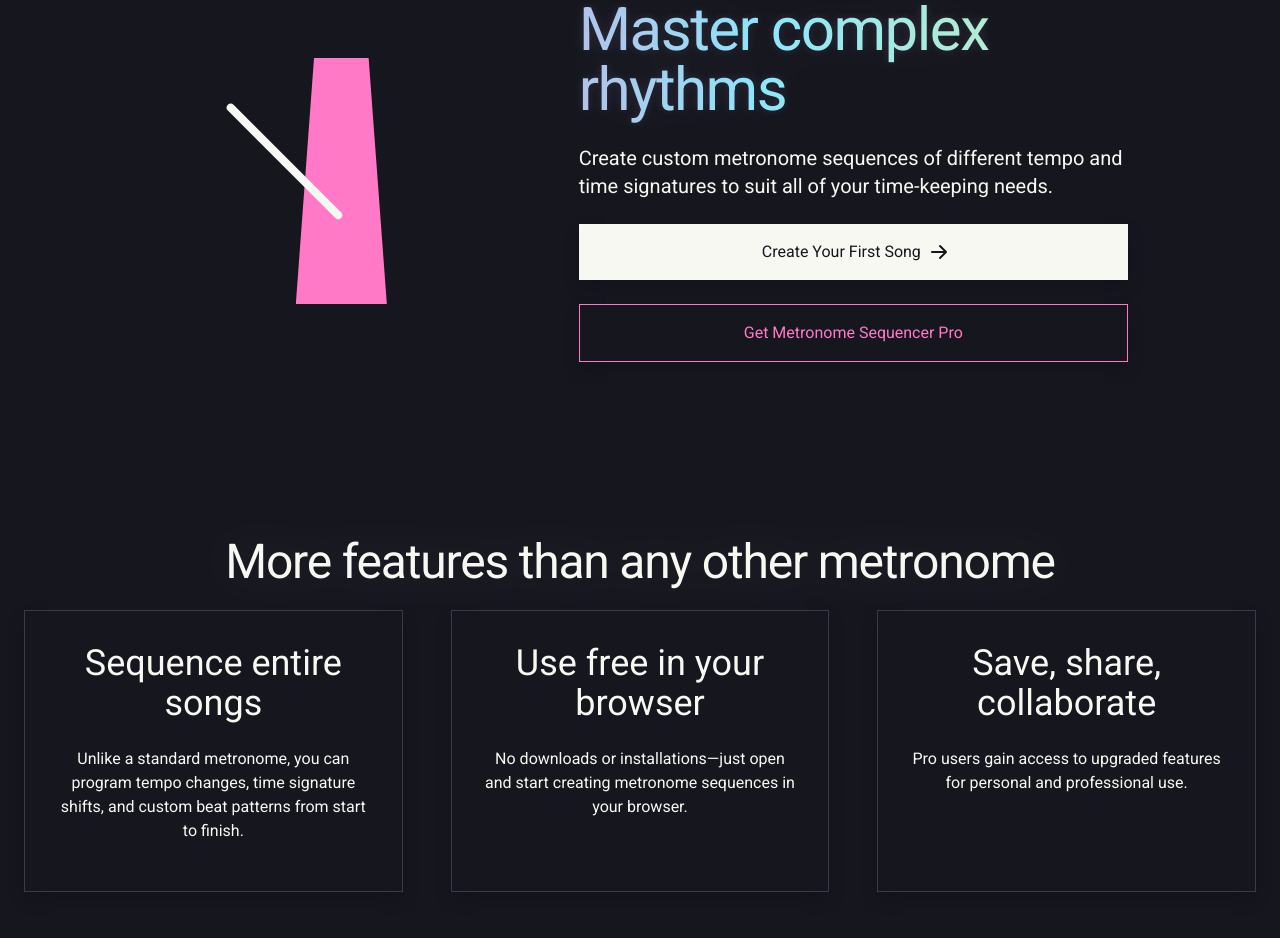
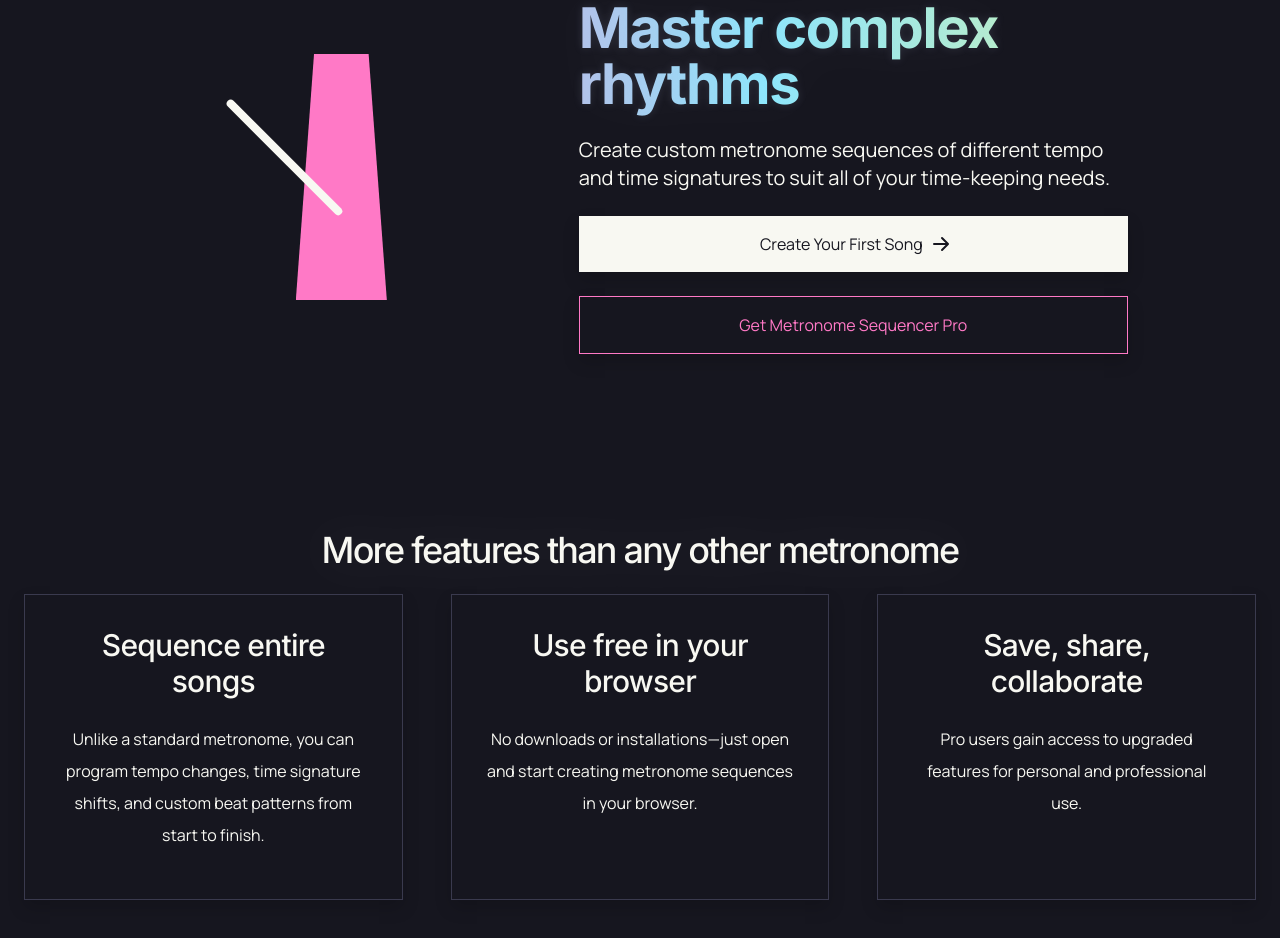
Before and after one commit to oceanhillman/metronome-sequencer, a Next.js app: page / in a window 1280 px wide. Shown: the part 200-1138 px from the top of the page. Built offline with nearby package versions, Linux system fonts and the light colour scheme; no server answers.

Commit message:
feat: update heading/body font

```diff
--- a/src/app/account/AccountManager.jsx
+++ b/src/app/account/AccountManager.jsx
@@ -102,7 +102,7 @@
     return (
         <div className="">
             <section className="w-screen lg:w-full pt-8 px-4 md:pt-28">
-                <h1 className="text-center mb-4 text-cultured font-roboto">Account settings</h1>
+                <h1 className="text-center mb-4 text-cultured ">Account settings</h1>
                 <p className="text-center">
                     {user ? user.name : null}
                 </p>
--- a/src/app/layout.js
+++ b/src/app/layout.js
@@ -28,10 +28,12 @@
                 <link href="https://fonts.googleapis.com/css2?family=Orbitron:wght@400;500;600;700&display=swap" rel="stylesheet"/>
                 <link href="https://fonts.googleapis.com/css2?family=Source+Sans+Pro:wght@400;600&display=swap" rel="stylesheet" />
                 <link href="https://fonts.googleapis.com/css2?family=Poppins:wght@400;600&display=swap" rel="stylesheet" />
+                <link href="https://fonts.googleapis.com/css2?family=Inter:wght@700;500&display=swap" rel="stylesheet" />
+                <link href="https://fonts.googleapis.com/css2?family=Manrope&display=swap" rel="stylesheet" />
             </head>
-        <body className="bg-eerie-black">
+        <body className="bg-eerie-black font-body">
             <Header />
-            <main className="bg-dark-gunmetal text-cultured">
+            <main>
                 {children}
             </main>
             <Footer />
--- a/src/app/page.js
+++ b/src/app/page.js
@@ -13,7 +13,7 @@
     }
 
     return (
-        <div className=" text-cultured font-roboto min-h-screen bg-eerie-black ">
+        <div className=" text-cultured  min-h-screen bg-eerie-black ">
 
             <section className="bg-eerie-black overflow-hidden pt-8 md:pt-28 pb-16">
                 <div className="grid  xl:mx-32 md:gap-12 p-4 md:py-8 md:grid-cols-12 max-w-screen-xl xxl:max-w-full">
@@ -21,13 +21,13 @@
                         <SimpleMetronome />
                     </div>
                     <div className="md:mr-auto place-self-center items-center md:col-span-7">
-                        <h1 className="max-w-2xl mb-0 pb-[24px] text-4xl tracking-tight leading-none sm:text-5xl xl:text-6xl animate-gradient bg-gradient-to-r from-persian-pink via-cyan to-key-lime inline-block text-transparent bg-clip-text drop-shadow-[0_0_25px_rgba(255,255,255,0.05)]">Master complex rhythms</h1>
-                        <p className=" max-w-2xl mb-4 font-thin sm:text-md md:text-xl">Create custom metronome sequences of different tempo and time signatures to suit all of your time-keeping needs.</p>
-                        <a href="/editor" className="w-full xxl:w-[320px] inline-flex items-center justify-center px-5 py-3 shadow xl:mr-3 text-base no-underline font-medium text-center text-eerie-black bg-cultured hover:bg-primary-800 focus:ring-4 focus:ring-primary-300">
+                        <h1 className="max-w-2xl mb-0 pb-[24px] font-heading font-bold tracking-tight leading-none text-4xl sm:text-5xl xl:text-[3.5rem] animate-gradient bg-gradient-to-r from-persian-pink via-cyan to-key-lime inline-block text-transparent bg-clip-text drop-shadow-[0_0_25px_rgba(255,255,255,0.05)]">Master complex rhythms</h1>
+                        <p className=" max-w-2xl mb-4  sm:text-md md:text-xl">Create custom metronome sequences of different tempo and time signatures to suit all of your time-keeping needs.</p>
+                        <a href="/editor" className=" w-full xxl:w-[320px] inline-flex items-center justify-center px-5 py-3 shadow xl:mr-3 text-base no-underline font-header font-medium text-center text-eerie-black bg-cultured hover:bg-primary-800 focus:ring-4 focus:ring-primary-300">
                             Create Your First Song
                             <svg className="w-5 h-5 ml-2 -mr-1" fill="currentColor" viewBox="0 0 20 20" xmlns="http://www.w3.org/2000/svg"><path fillRule="evenodd" d="M10.293 3.293a1 1 0 011.414 0l6 6a1 1 0 010 1.414l-6 6a1 1 0 01-1.414-1.414L14.586 11H3a1 1 0 110-2h11.586l-4.293-4.293a1 1 0 010-1.414z" clipRule="evenodd"></path></svg>
                         </a>
-                        <a href="/get-pro" className="w-full xxl:w-[320px] mt-4 xl:mt-0 inline-flex items-center justify-center px-5 py-3 shadow text-base no-underline font-medium text-center text-persian-pink border-1 border-persian-pink hover:bg-cultured/5 focus:ring-4 focus:ring-gray-100">
+                        <a href="/get-pro" className=" w-full xxl:w-[320px] mt-4 xl:mt-0 inline-flex items-center justify-center px-4 py-3 shadow text-base no-underline font-medium text-center text-persian-pink border-1 border-persian-pink hover:bg-cultured/5 focus:ring-4 focus:ring-gray-100">
                             Get Metronome Sequencer Pro
                         </a>
                     </div>
@@ -36,19 +36,19 @@
 
             <section className="py-16 bg-eerie-black">
                 <div className="xxl:mx-32 p-4 md:text-center">
-                    <h1 className="mb-4 text-3xl tracking-tight leading-none md:text-4xl xl:text-5xl text-cultured drop-shadow-[0_0_25px_rgba(255,255,255,0.1)]">More features than any other metronome</h1>
+                    <h1 className="mb-4  tracking-tighter font-heading font-medium leading-none text-3xl md:text-4xl text-cultured drop-shadow-[0_0_25px_rgba(255,255,255,0.1)]">More features than any other metronome</h1>
                     <div className="grid grid-cols-1 lg:grid-cols-3 gap-12">
                         <div className="border-1 border-arsenic shadow p-8 transition-transform duration-300 hover:scale-105">
-                            <h3 className="text-4xl text-cultured">Sequence entire songs</h3>
-                            <p className="mt-4 xxl:px-8">Unlike a standard metronome, you can program tempo changes, time signature shifts, and custom beat patterns from start to finish.</p>
+                            <h3 className="text-3xl text-cultured font-heading font-medium tracking-tight">Sequence entire songs</h3>
+                            <p className="mt-4 xxl:px-8 leading-[2] ">Unlike a standard metronome, you can program tempo changes, time signature shifts, and custom beat patterns from start to finish.</p>
                         </div>
                         <div className="border-1 border-arsenic shadow p-8 transition-transform duration-300 hover:scale-105">
-                            <h3 className="text-4xl text-cultured">Use free in your browser</h3>
-                            <p className="mt-4 xxl:px-8">No downloads or installations—just open and start creating metronome sequences in your browser.</p>
+                            <h3 className="text-3xl text-cultured font-heading font-medium tracking-tight">Use free in your browser</h3>
+                            <p className="mt-4 xxl:px-8 leading-[2] ">No downloads or installations—just open and start creating metronome sequences in your browser.</p>
                         </div>
                         <div className="border-1 border-arsenic shadow p-8 transition-transform duration-300 hover:scale-105">
-                            <h3 className="text-4xl text-cultured">Save, share, collaborate</h3>
-                            <p className="mt-4 xxl:px-8">Pro users gain access to upgraded features for personal and professional use.</p>
+                            <h3 className="text-3xl text-cultured font-heading font-medium tracking-tight">Save, share, collaborate</h3>
+                            <p className="mt-4 xxl:px-8 leading-[2] ">Pro users gain access to upgraded features for personal and professional use.</p>
                         </div>
                     </div>
                 </div>
@@ -59,12 +59,12 @@
                     <div className="md:w-full place-self-center col-span-12 lg:col-span-7 xxl:col-span-6 text-left ">
                         <div className="lg:max-w-2xl xxl:max-w-full">
                             <div className="mb-4">
-                                <h1 className="w-fit text-3xl tracking-tight leading-none md:text-4xl xl:text-5xl text-cultured drop-shadow-[0_0_25px_rgba(255,255,255,0.1)]">Unlock exclusive features with <span className="text-persian-pink">Pro</span></h1>
+                                <h1 className="w-fit tracking-tighter leading-none text-3xl md:text-4xl font-heading font-medium text-cultured drop-shadow-[0_0_25px_rgba(255,255,255,0.1)]">Unlock exclusive features with <span className="text-persian-pink">Pro</span></h1>
                             </div>
-                            <li className="mb-4 font-thin md:text-lg"><span className="font-bold">Save & Organize Your Projects</span> – Keep a personal library of custom metronome sequences for different songs and practice sessions.</li>
-                            <li className="mb-4 font-thin md:text-lg"><span className="font-bold">Share Your Songs</span> – Send custom metronome sequences to bandmates, students, or friends with a simple link.</li>
-                            <li className="mb-4 font-thin md:text-lg"><span className="font-bold">Collaborate With Others</span> – Want to tweak a sequence? Make edits to others' projects and save them to your song library.</li>
-                            <a href="/get-pro" className="w-full lg:[320px] inline-flex items-center justify-center px-5 py-3 shadow text-base no-underline font-medium text-center text-persian-pink border-1 border-persian-pink hover:bg-cultured/5 focus:ring-4 focus:ring-gray-100">
+                            <li className="mb-4 font-thin md:text-lg line-height-[2] "><span className="font-bold">Save & Organize Your Projects</span> – Keep a personal library of custom metronome sequences for different songs and practice sessions.</li>
+                            <li className="mb-4 font-thin md:text-lg line-height-[2] "><span className="font-bold">Share Your Songs</span> – Send custom metronome sequences to bandmates, students, or friends with a simple link.</li>
+                            <li className="mb-4 font-thin md:text-lg line-height-[2] "><span className="font-bold">Collaborate With Others</span> – Want to tweak a sequence? Make edits to others' projects and save them to your song library.</li>
+                            <a href="/get-pro" className="w-full lg:[320px] inline-flex items-center justify-center px-5 py-3 shadow text-base no-underline  font-medium text-center text-persian-pink border-1 border-persian-pink hover:bg-cultured/5 focus:ring-4 focus:ring-gray-100">
                                 Get Metronome Sequencer Pro
                             </a>
                         </div>
@@ -81,14 +81,14 @@
             <section className="py-16 bg-muted-blue">
                 <div className="px-4 text-center flex flex-col items-center">
                     <div className="w-fit">
-                        <h1 className="pb-2 mb-2 text-3xl leading-none md:text-4xl xl:text-5xl text-cultured drop-shadow-[0_0_25px_rgba(255,255,255,0.1)]">
+                        <h1 className="pb-2 mb-2 text-3xl leading-none font-heading font-medium md:text-4xl xl:text-5xl text-cultured drop-shadow-[0_0_25px_rgba(255,255,255,0.1)]">
                             Start sequencing now
                         </h1>
-                        <div className="text-cultured">
+                        <div className="text-cultured ">
                             <p>Customize your metronome, and start playing for free.</p>
                         </div>
                         <div className="mt-4">
-                            <a href="/editor" className="w-full inline-flex items-center justify-center px-5 py-3 shadow text-base no-underline font-medium text-center text-eerie-black bg-cultured hover:bg-primary-800 focus:ring-4 focus:ring-primary-300">
+                            <a href="/editor" className=" w-full inline-flex items-center justify-center px-5 py-3 shadow text-base no-underline font-medium text-center text-eerie-black bg-cultured hover:bg-primary-800 focus:ring-4 focus:ring-primary-300">
                                 Create Your First Song
                                 <svg className="w-5 h-5 ml-2 -mr-1" fill="currentColor" viewBox="0 0 20 20" xmlns="http://www.w3.org/2000/svg"><path fillRule="evenodd" d="M10.293 3.293a1 1 0 011.414 0l6 6a1 1 0 010 1.414l-6 6a1 1 0 01-1.414-1.414L14.586 11H3a1 1 0 110-2h11.586l-4.293-4.293a1 1 0 010-1.414z" clipRule="evenodd"></path></svg>
                             </a>
--- a/src/components/Metronome.jsx
+++ b/src/components/Metronome.jsx
@@ -220,7 +220,7 @@
                     }}
                 ></div>
             </div>
-            <div className={`${props.performing ? "flex" : "hidden" } flex-col items-center py-2 justify-center text-cultured font-roboto text-lg h-[60px]`}><p className="m-0">Performing song...</p></div>
+            <div className={`${props.performing ? "flex" : "hidden" } flex-col items-center py-2 justify-center text-cultured  text-lg h-[60px]`}><p className="m-0">Performing song...</p></div>
             <div className={`${props.performing ? "hidden" : "flex" } flex-col items-center py-2 justify-center`}>
                 <button
                     onClick={() => setShowControls(!showControls)}
--- a/tailwind.config.js
+++ b/tailwind.config.js
@@ -32,6 +32,8 @@
         orbitron: ['Orbitron', 'sans-serif'],
         'sans': ['Source Sans Pro', 'sans-serif'],
         'poppins': ['Poppins', 'sans-serif'],
+        'heading': ['Inter', 'sans-serif'],
+        'body': ['Manrope', 'sans-serif'],
       },
     },
   },
```
Also changed, not shown: src/app/get-pro/GetPro.jsx (+5 -5 lines).
